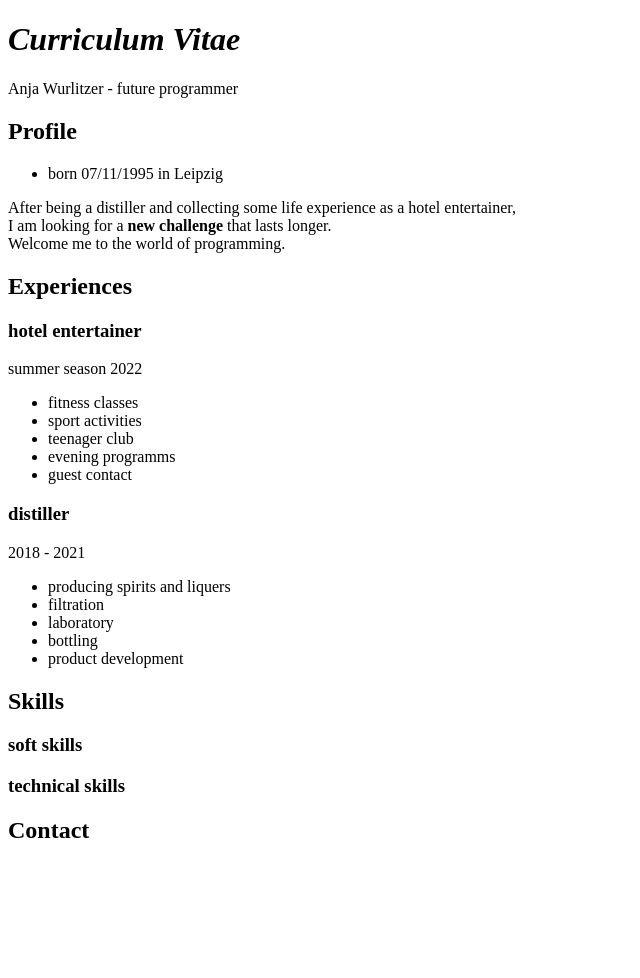
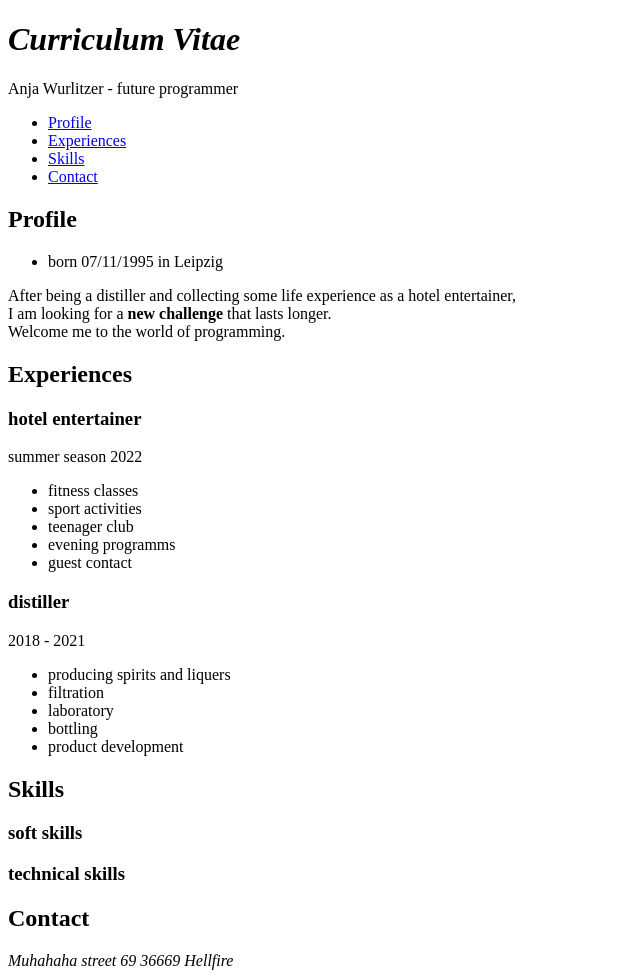
Before and after one commit to AnjaWurli/CV-Setup, a plain HTML site: page index.html in a window 1280 px wide. Shown: the whole page, without its empty margins (0-640 px from the left). Before the commit the page ends 864 px from the top, so only its background shows below. Drawn offline with Linux system fonts and the light colour scheme.

Commit message:
add navigation

```diff
--- a/index.html
+++ b/index.html
@@ -14,9 +14,15 @@
     <header>
         <h1><i> Curriculum Vitae</i> </h1>
         <p>Anja Wurlitzer - future programmer</p>
+        <ul>
+            <li><a href="#profile">Profile</a></li>
+            <li><a href="#experiences">Experiences</a></li>
+            <li><a href="#skills">Skills</a></li>
+            <li><a href="#contact">Contact</a></li>
+        </ul>
     </header>
     <main>
-        <article>
+        <article id="profile">
             <h2>Profile</h2>
             <ul>
                 <li>born 07/11/1995 in Leipzig</li>
@@ -25,7 +31,7 @@
                 I am looking for a <strong>new challenge</strong> that lasts longer. <br>
                 Welcome me to the world of programming.</p>
         </article>
-        <article>
+        <article id="experiences">
             <h2>Experiences</h2> <!-- Arbeitgeber nicht vergessen -->
             <header>
                 <h3>hotel entertainer</h3>
@@ -52,7 +58,7 @@
                 <li>product development</li>
             </ul>
         </article>
-        <article>
+        <article id="skills">
             <h2>Skills</h2>
             <section>
                 <h3>soft skills</h3>
@@ -61,8 +67,11 @@
                 <h3>technical skills</h3>
             </section>
         </article>
-        <article>
+        <article id="contact">
             <h2>Contact</h2>
+            <address>Muhahaha street 69
+                36669 Hellfire
+            </address>
         </article>
     </main>
 </body>
```
